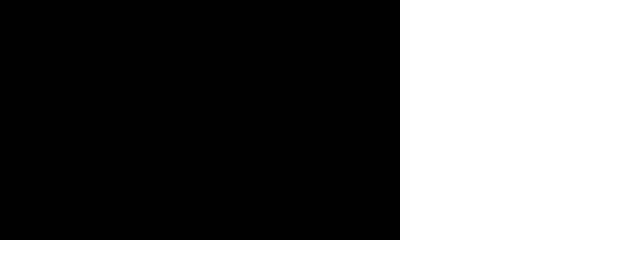
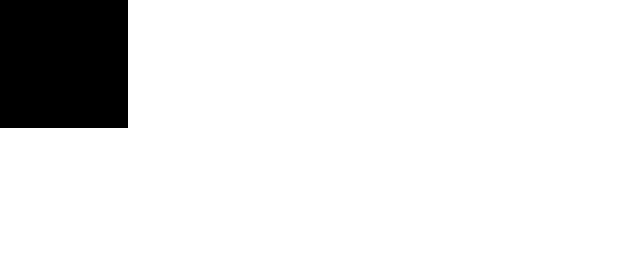
Before and after one commit to rhurkes/rpg-board, a website with bundled scripts: page src/index.html in a window 1280 px wide. Shown: the whole page, without its empty margins (0-640 px from the left). Built offline with nearby package versions, Linux system fonts and the light colour scheme.

Commit message:
initial commit

```diff
--- a/package.json
+++ b/package.json
@@ -6,8 +6,9 @@
   "scripts": {
     "test": "echo \"Error: no test specified\" && exit 1",
     "build-ts": "tsc",
-    "build": "npm run lint && npm run copy-assets && npm run build-ts",
+    "build": "npm run copy-assets && npm run build-ts",
     "copy-assets": "./scripts/copy-assets.sh",
+    "watch": "npm run watch-ts",
     "watch-ts": "tsc -w",
     "lint": "tslint -c tslint.json -p tsconfig.json"
   },
@@ -23,6 +24,7 @@
   "homepage": "https://github.com/rhurkes/rpg-board#readme",
   "dependencies": {},
   "devDependencies": {
+    "rollup": "^0.62.0",
     "tslint": "^5.10.0",
     "typescript": "^2.9.2"
   }
--- a/src/index.html
+++ b/src/index.html
@@ -7,8 +7,8 @@
     }
     #viewport {
       background: #000;
-      width: 400px;
-      height: 240px;
+      width: 128px;
+      height: 128px;
       position: relative;
     }
     #viewport > * {
@@ -18,9 +18,7 @@
 </head>
 <body>
   <div id="viewport">
-    <canvas id="background-layer" width="400" height="240"></canvas>
-    <canvas id="ui-layer" width="400" height="240"></canvas>
-    <canvas id="sprite-layer" width="400" height="240"></canvas>
+    <canvas id="sprite-layer" width="128" height="128"></canvas>
   </div>
   <script src="index.js"></script>
 </body>
--- a/src/index.ts
+++ b/src/index.ts
@@ -1,6 +1,5 @@
-const game = {}
-
-let lastUpdate: number = Date.now()
+import rogueDungeonLoader from './loaders/rogue-dungeon-sheet'
+import { Game, GameState } from './models'
 
 function processInput(updateDelta: number) {
 
@@ -11,7 +10,14 @@ function updateState(updateDelta: number) {
 }
 
 function render(updateDelta: number) {
+  console.log(game.state)
+}
 
+function init() {
+  game.board = 'plains'
+  rogueDungeonLoader.load(() => {
+    game.state = GameState.BOARD
+  })
 }
 
 function gameLoop() {
@@ -19,10 +25,22 @@ function gameLoop() {
   const updateDelta = currentTime - lastUpdate
 
   requestAnimationFrame(gameLoop)
-  processInput(updateDelta)
-  updateState(updateDelta)
+
+  if (game.state !== GameState.LOADING) {
+    processInput(updateDelta)
+    updateState(updateDelta)
+  }
+
   render(updateDelta)
   lastUpdate = currentTime
 }
 
+const game: Game = {
+  board: null,
+  state: GameState.LOADING
+}
+
+let lastUpdate: number = Date.now()
+
+init()
 gameLoop()
--- /dev/null
+++ b/src/loaders/rogue-dungeon-sheet.ts
@@ -0,0 +1,18 @@
+import { doAfterImageLoad } from '../util/file-util'
+
+function load(afterLoad: Function) {
+  doAfterImageLoad(path, afterLoad)
+}
+
+const path: string = '../../assets/sheets/rogue-dungeon-sheet.png'
+
+export default {
+  load,
+  key: 'rogue-dungeon-sheet',
+  tiles: {
+    "dark-grass": [3, 2],
+    "light-grass": [3, 3],
+    "dirt": [3, 4],
+    "sand": [3, 5],
+  }
+}
--- /dev/null
+++ b/src/models.ts
@@ -0,0 +1,9 @@
+export interface Game {
+  board: string,
+  state: GameState
+}
+
+export enum GameState {
+  LOADING = 'LOADING',
+  BOARD = 'BOARD'
+}
--- /dev/null
+++ b/src/util/file-util.ts
@@ -0,0 +1,15 @@
+export function loadImage(path: string) {
+  return new Promise((resolve, reject) => {
+    const img: HTMLImageElement = new Image()
+    img.onload = () => resolve(img)
+    img.onerror = reject
+    img.src = path
+  })
+}
+
+export function doAfterImageLoad(path: string, callback: Function) {
+  const img: HTMLImageElement = new Image()
+  img.onload = () => callback()
+  img.onerror = () => callback()
+  img.src = path
+}
--- a/tsconfig.json
+++ b/tsconfig.json
@@ -1,8 +1,7 @@
 {
   "compilerOptions": {
-      "module": "commonjs",
-      "esModuleInterop": true,
-      "target": "es6",
+    "module": "es2015",
+    "target": "es2017",
     "noImplicitAny": true,
     "moduleResolution": "node",
     "sourceMap": true,
```
Also changed, not shown: boards/plains.json (added, +19 -0 lines), README.md, assets/sheets/rogue-dungeon-sheet.png (added), 3 other files. Lines whose indentation alone changed are shown as unchanged.
